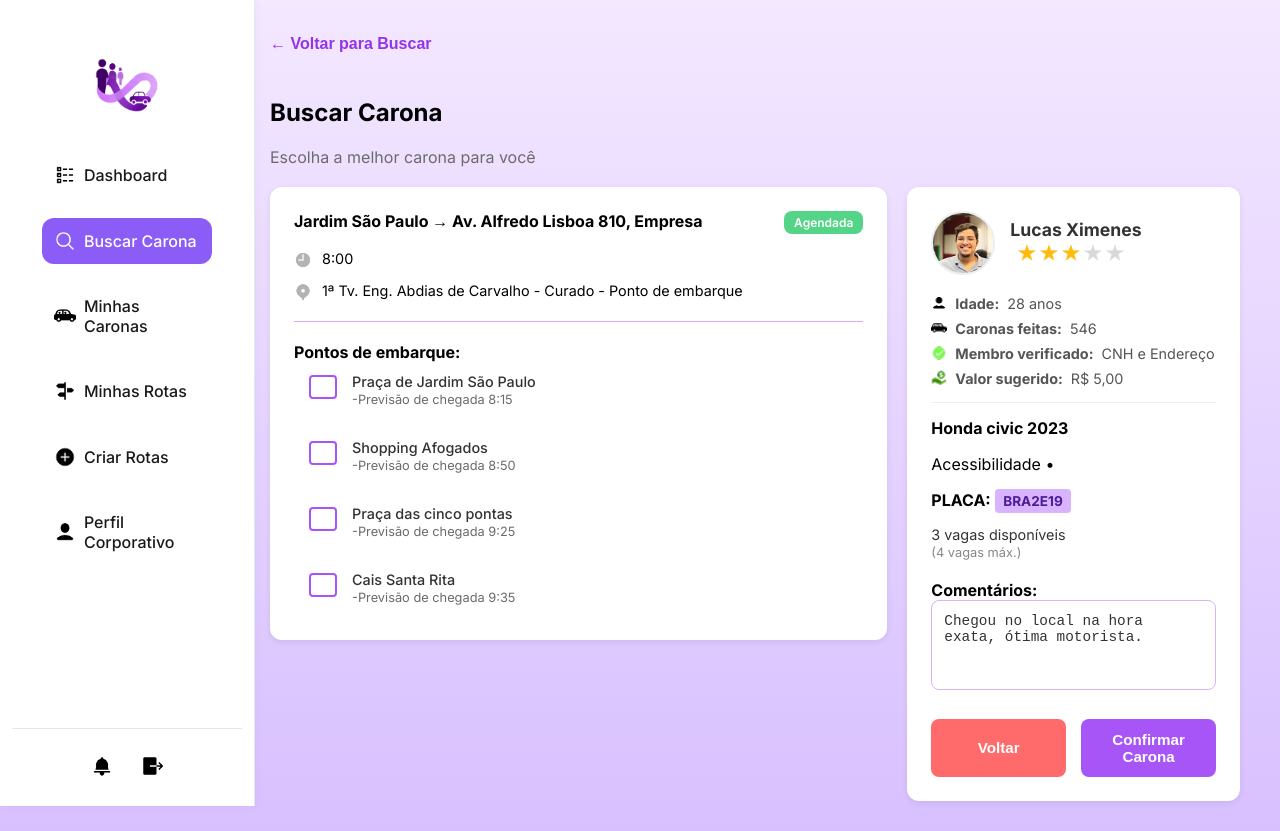
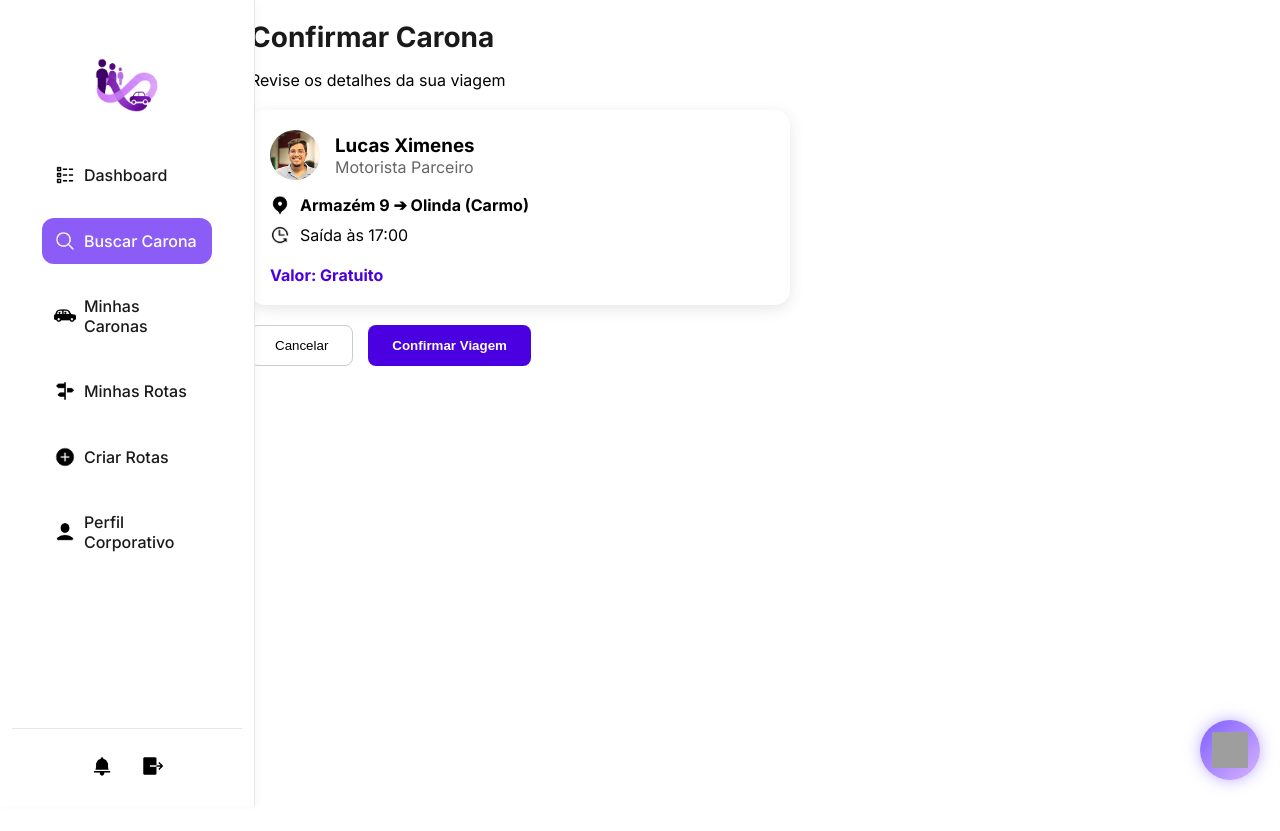
Before and after one commit to JoelsonJose/VamosJuntos, a React (Create React App) app: page /buscar/conforimarcarona in a window 1280 px wide. After the commit the page ends 800 px from the top, so only its background shows below. Built offline with nearby package versions, Linux system fonts and the light colour scheme; grey boxes are pictures that could not be loaded.

Commit message:
ajustes em bugs

```diff
--- a/src/pages/PaginaConfirmarCarona/PaginaConfirmarCarona.js
+++ b/src/pages/PaginaConfirmarCarona/PaginaConfirmarCarona.js
@@ -1,144 +1,140 @@
-import React, { useState } from 'react';
+import React from 'react';
+import { useNavigate } from 'react-router-dom';
+import Sidebar from '../../components/Sidebar/Sidebar';
+import BotaoAcessibilidade from '../../components/BotaoAcessibilidade/BotaoAcessibilidade';
+import { API_URL } from '../../Config'; // Importando a URL certa
 import './PaginaConfirmarCarona.css';
-import Sidebar from '../../components/Sidebar/Sidebar';
-import StarRating from '../../components/StarRating/StarRating';
-import { useNavigate } from 'react-router-dom';
 
-import PersonIcon from '../../assets/ConfirmarCarona/PersonConfirmar.png';
-import PeopleIcon from '../../assets/ConfirmarCarona/People in Car Side ViewConfirmar.png';
-import CheckIcon from '../../assets/ConfirmarCarona/Check MarkConfirmar.png';
-import CoinIcon from '../../assets/ConfirmarCarona/Coin in HandConfirmar.png';
-import LucasXimenes from '../../assets/ConfirmarCarona/LucasXimenes.png';
-
-/* Mantive estes imports porque você informou que eles existem e são usados no layout */
-import ClockCinza from '../../assets/RotaCaronista/Clockcinza.png';
-import LocationCinza from '../../assets/RotaCaronista/Locationcinza.png';
+// Ícones (ajuste se necessário)
+import IconRelogio from '../../assets/IconsCriar/IconRelogio.png';
+import IconMapa from '../../assets/IconsCriar/IconMapa.png';
+import FotoUsuario2 from '../../assets/Fotos/usuario2.png'; // Foto do Lucas
 
 export default function PaginaConfirmarCarona() {
-  // começa SEM nenhuma seleção
-  const [selectedPoint, setSelectedPoint] = useState(null);
+  const navigate = useNavigate();
 
-const navigate = useNavigate();
+  // Simulando os dados da rota que você escolheu (Lucas Ximenes)
+  // Num app real, esses dados viriam via 'state' do navigate
+  const dadosDaRota = {
+    motorista: "Lucas Ximenes",
+    origem: "Armazém 9",
+    destino: "Olinda (Carmo)",
+    horario: "17:00",
+    valor: "Gratuito",
+    fotoId: "usuario2" // Importante para aparecer a foto na lista
+  };
 
-  const pontos = [
-    { id: 1, nome: 'Praça de Jardim São Paulo', horario: '8:15' },
-    { id: 2, nome: 'Shopping Afogados', horario: '8:50' },
-    { id: 3, nome: 'Praça das cinco pontas', horario: '9:25' },
-    { id: 4, nome: 'Cais Santa Rita', horario: '9:35' },
-  ];
+  const handleConfirmar = async () => {
+    // Monta o objeto EXATAMENTE como a tela 'Minhas Caronas' espera
+    const novaCaronaAgendada = {
+      origem: dadosDaRota.origem,
+      destino: dadosDaRota.destino,
+      horario: dadosDaRota.horario,
+      status: "Agendada", // Isso define a cor amarela e o status
+      fotoId: dadosDaRota.fotoId,
+      rating: 0,
+      locked: false
+    };
 
-  // Comportamento: só 1 selecionado. Se clicar no já selecionado, desmarca (null).
-  const handleSelect = (id) => {
-    setSelectedPoint(prev => (prev === id ? null : id));
+    try {
+      // Salva na gaveta 'caronas' do MockAPI
+      const response = await fetch(`${API_URL}/caronas`, {
+        method: 'POST',
+        headers: {
+          'Content-Type': 'application/json',
+        },
+        body: JSON.stringify(novaCaronaAgendada),
+      });
+
+      if (response.ok) {
+        alert("Carona confirmada com sucesso!");
+        navigate('/caronas'); // Vai para 'Minhas Caronas'
+      } else {
+        alert("Erro ao confirmar carona.");
+      }
+    } catch (error) {
+      console.error("Erro:", error);
+      alert("Erro de conexão.");
+    }
+  };
+
+  const handleCancelar = () => {
+    navigate('/buscar');
   };
 
   return (
-    <div className="pagina-confirmar">
-      <Sidebar />
-      <div className="conteudo-confirmar">
-        <button
-            onClick={() => navigate('/buscar')}
-            className="botao-voltar"
-        >
-            &larr; Voltar para Buscar
-        </button>
-        <h2>Buscar Carona</h2>
-        <p className="subtitulo">Escolha a melhor carona para você</p>
+    <div className="pagina-confirmar-container" style={{ display: 'flex' }}>
+      <Sidebar activePage="buscar" />
 
-        <div className="container-geral">
-          {/* CARD ESQUERDO */}
-          <div className="card-esquerdo">
-            <div className="trajeto-header">
-              <strong>Jardim São Paulo → Av. Alfredo Lisboa 810, Empresa</strong>
-              <span className="status-agendada">Agendada</span>
-            </div>
+      <main className="conteudo-confirmar" style={{ padding: '20px', width: '100%' }}>
+        <h1 className="page-main-title">Confirmar Carona</h1>
+        <p>Revise os detalhes da sua viagem</p>
 
-            <div className="info-trajeto">
-              {/* Usei as imagens que você pediu para manter */}
-              <div className="info-item">
-                <img src={ClockCinza} alt="hora" />
-                <span>8:00</span>
-              </div>
-              <div className="info-item">
-                <img src={LocationCinza} alt="local" />
-                <span>1ª Tv. Eng. Abdias de Carvalho - Curado - Ponto de embarque</span>
-              </div>
-            </div>
-
-            {/* LINHA ROXA DIVISÓRIA (pedida) */}
-            <hr className="linha-roxa" />
-
-            {/* Pontos de embarque — começa sem nenhum selecionado */}
-            <div className="pontos-embarque">
-              <strong>Pontos de embarque:</strong>
-              <div className="lista-pontos">
-                {pontos.map((ponto) => (
-                  <label
-                    key={ponto.id}
-                    className={`opcao-embarque ${selectedPoint === ponto.id ? 'ativo' : ''}`}
-
-                  >
-                    <input
-                      type="checkbox"
-                      checked={selectedPoint === ponto.id}
-                      onChange={() => handleSelect(ponto.id)}
-                    />
-                    <div className="texto-ponto">
-                      <span className="nome-ponto">{ponto.nome}</span>
-                      <span className="previsao">-Previsão de chegada {ponto.horario}</span>
-                    </div>
-                  </label>
-                ))}
-              </div>
+        {/* Card de Resumo */}
+        <div className="card-confirmacao" style={{
+            background: 'white',
+            padding: '20px',
+            borderRadius: '15px',
+            maxWidth: '500px',
+            boxShadow: '0 4px 15px rgba(0,0,0,0.1)',
+            margin: '20px 0'
+        }}>
+          <div style={{ display: 'flex', alignItems: 'center', marginBottom: '15px' }}>
+            <img src={FotoUsuario2} alt="Motorista" style={{ width: '50px', height: '50px', borderRadius: '50%', marginRight: '15px' }} />
+            <div>
+              <h3 style={{ margin: 0 }}>{dadosDaRota.motorista}</h3>
+              <span style={{ color: '#666' }}>Motorista Parceiro</span>
             </div>
           </div>
 
-          {/* CARD DIREITO */}
-          <div className="card-direito">
-            <div className="perfil">
-              {/* foto maior conforme pediu */}
-              <img src={LucasXimenes} alt="Lucas Ximenes" className="foto-perfil" />
-              <div>
-                <p className="nome-perfil">Lucas Ximenes</p>
-                {/* 3 estrelas no perfil */}
-                <StarRating rating={3} />
-              </div>
-            </div>
+          <div style={{ marginBottom: '10px', display: 'flex', alignItems: 'center', gap: '10px' }}>
+            <img src={IconMapa} width="20" alt="" />
+            <strong>{dadosDaRota.origem} ➔ {dadosDaRota.destino}</strong>
+          </div>
 
-            <div className="info-lucas">
-              <p><img src={PersonIcon} alt="idade" /> <strong>Idade:</strong> 28 anos</p>
-              <p><img src={PeopleIcon} alt="caronas" /> <strong>Caronas feitas:</strong> 546</p>
-              <p><img src={CheckIcon} alt="verificado" /> <strong>Membro verificado:</strong> CNH e Endereço</p>
-              <p><img src={CoinIcon} alt="valor" /> <strong>Valor sugerido:</strong> R$ 5,00</p>
-            </div>
+          <div style={{ marginBottom: '10px', display: 'flex', alignItems: 'center', gap: '10px' }}>
+            <img src={IconRelogio} width="20" alt="" />
+            <span>Saída às {dadosDaRota.horario}</span>
+          </div>
 
-            <div className="info-veiculo">
-              <strong>Honda civic 2023</strong>
-              <p>Acessibilidade <span className="ponto-acessibilidade">•</span></p>
-              <p><strong>PLACA:</strong> <span className="placa">BRA2E19</span></p>
-              <p className="vagas">3 vagas disponíveis <span className="maximo">(4 vagas máx.)</span></p>
-            </div>
-
-            <div className="comentarios">
-              <strong>Comentários:</strong>
-              <textarea
-                readOnly
-                value="Chegou no local na hora exata, ótima motorista."
-              />
-            </div>
-
-            <div className="botoes">
-              <button className="btn-voltar" onClick={() => navigate('/buscar')}>
-                    Voltar
-              </button>
-              <button className="btn-confirmar" onClick={() =>{alert('Carona Confirmada!'); navigate('/caronas')}}>
-                    Confirmar Carona
-              </button>
-
-            </div>
+          <div style={{ marginTop: '20px', fontWeight: 'bold', color: '#4a00e0' }}>
+            Valor: {dadosDaRota.valor}
           </div>
         </div>
-      </div>
+
+        {/* Botões de Ação */}
+        <div className="actions-row" style={{ display: 'flex', gap: '15px' }}>
+          <button
+            onClick={handleCancelar}
+            style={{
+              padding: '12px 24px',
+              borderRadius: '8px',
+              border: '1px solid #ccc',
+              background: 'transparent',
+              cursor: 'pointer'
+            }}
+          >
+            Cancelar
+          </button>
+
+          <button
+            onClick={handleConfirmar}
+            style={{
+              padding: '12px 24px',
+              borderRadius: '8px',
+              border: 'none',
+              background: '#4a00e0',
+              color: 'white',
+              fontWeight: 'bold',
+              cursor: 'pointer'
+            }}
+          >
+            Confirmar Viagem
+          </button>
+        </div>
+
+      </main>
+      <BotaoAcessibilidade />
     </div>
   );
 }
```
